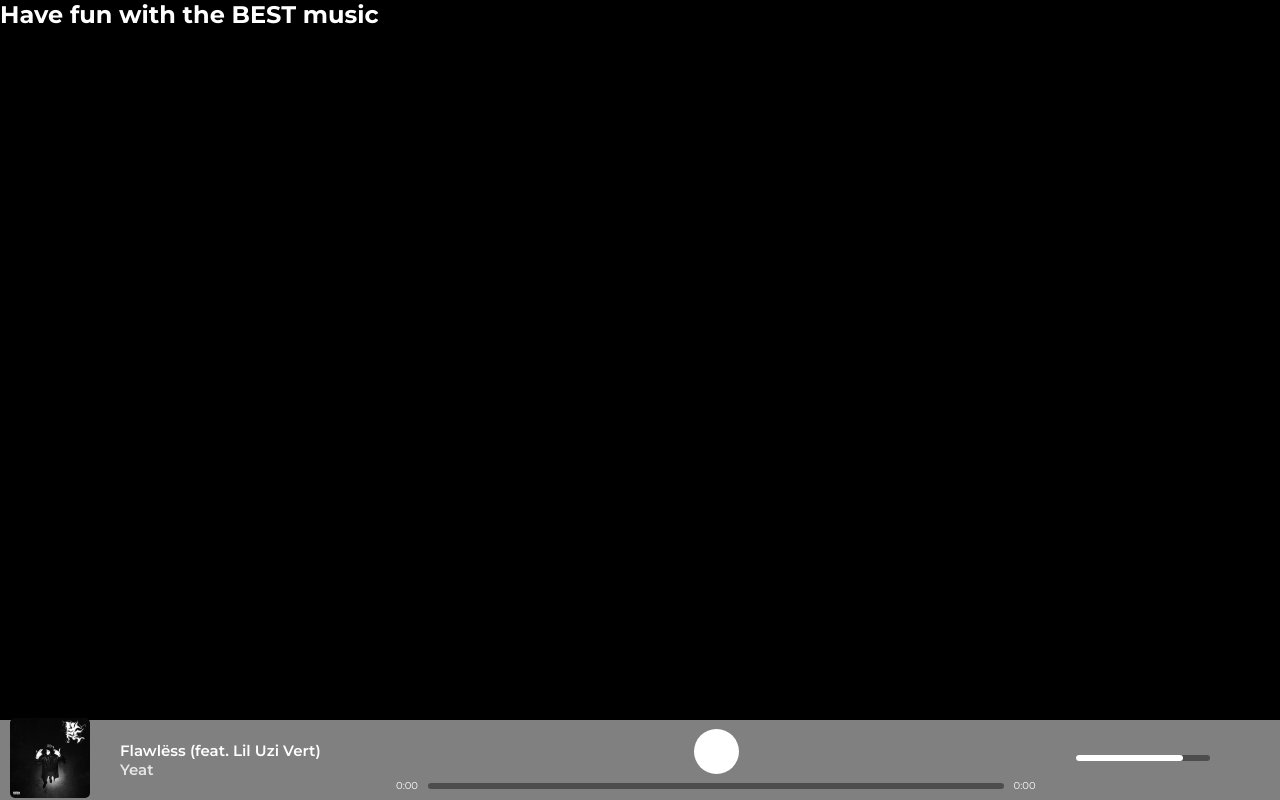
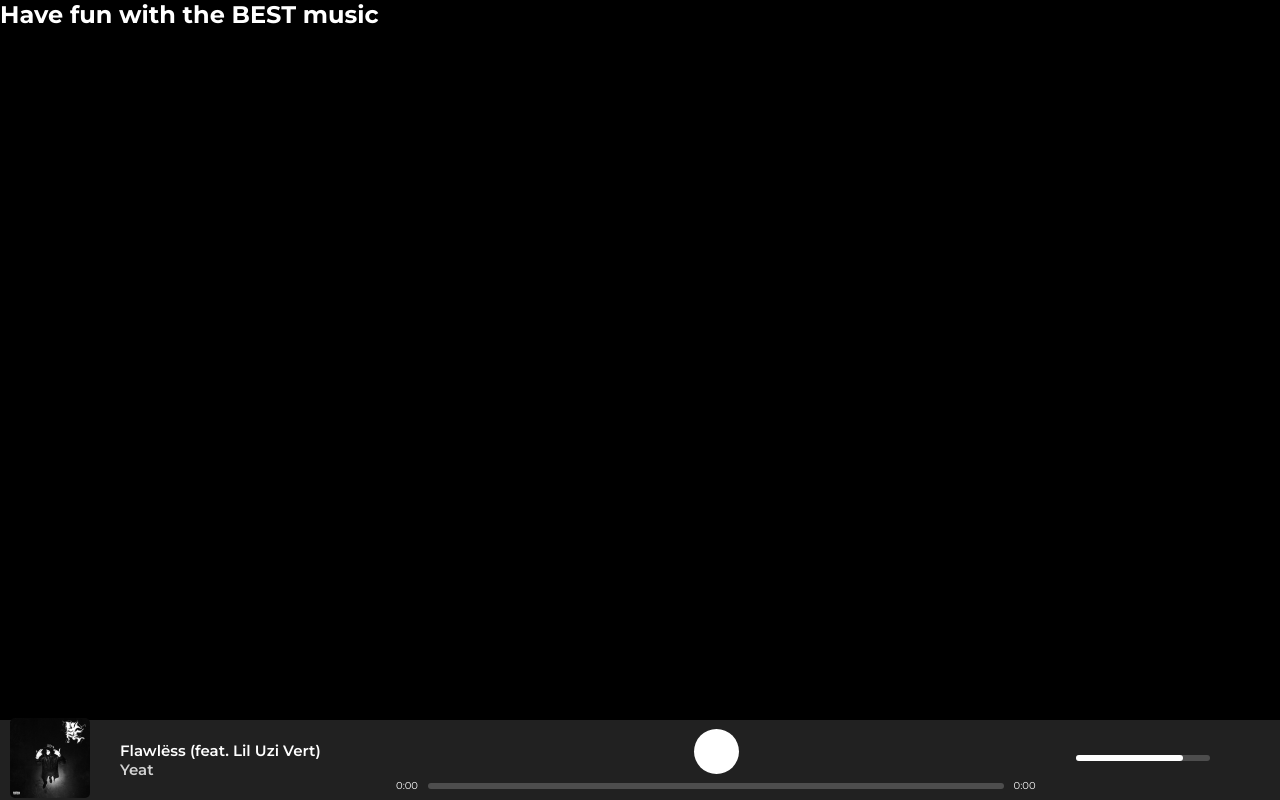
Before and after one commit to Im0ctopus/React-LocalSpotify, a React (Vite) app: page / in a window 1280 px wide. Built offline with nearby package versions, Linux system fonts and the light colour scheme; some icons are missing.

Commit message:
Update Player.css

```diff
--- a/src/components/Player.css
+++ b/src/components/Player.css
@@ -1,5 +1,5 @@
 .player {
-    background-color: gray;
+    background-color: #212121;
     position: fixed;
     bottom: 0;
     width: 100%;
```
